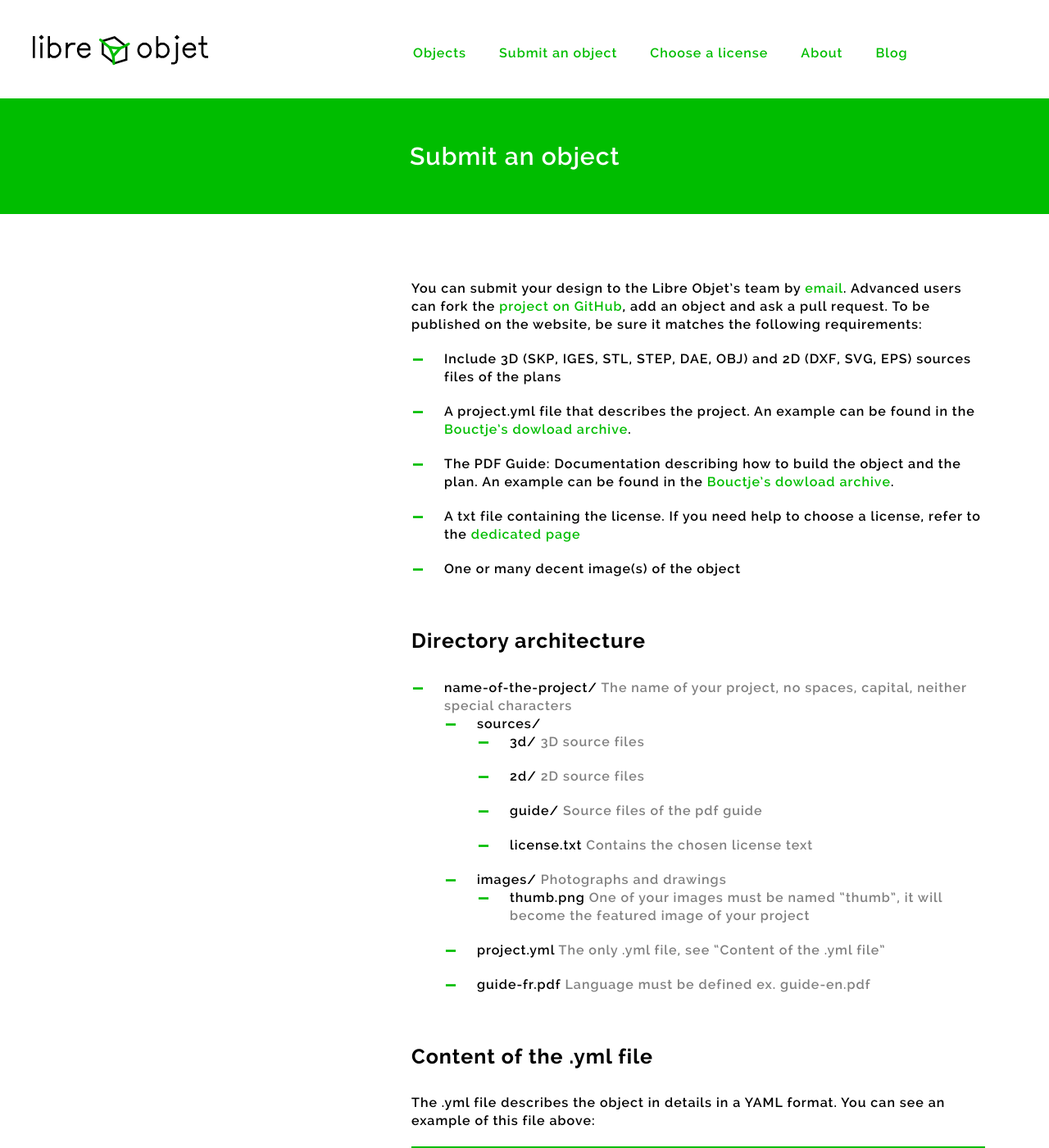
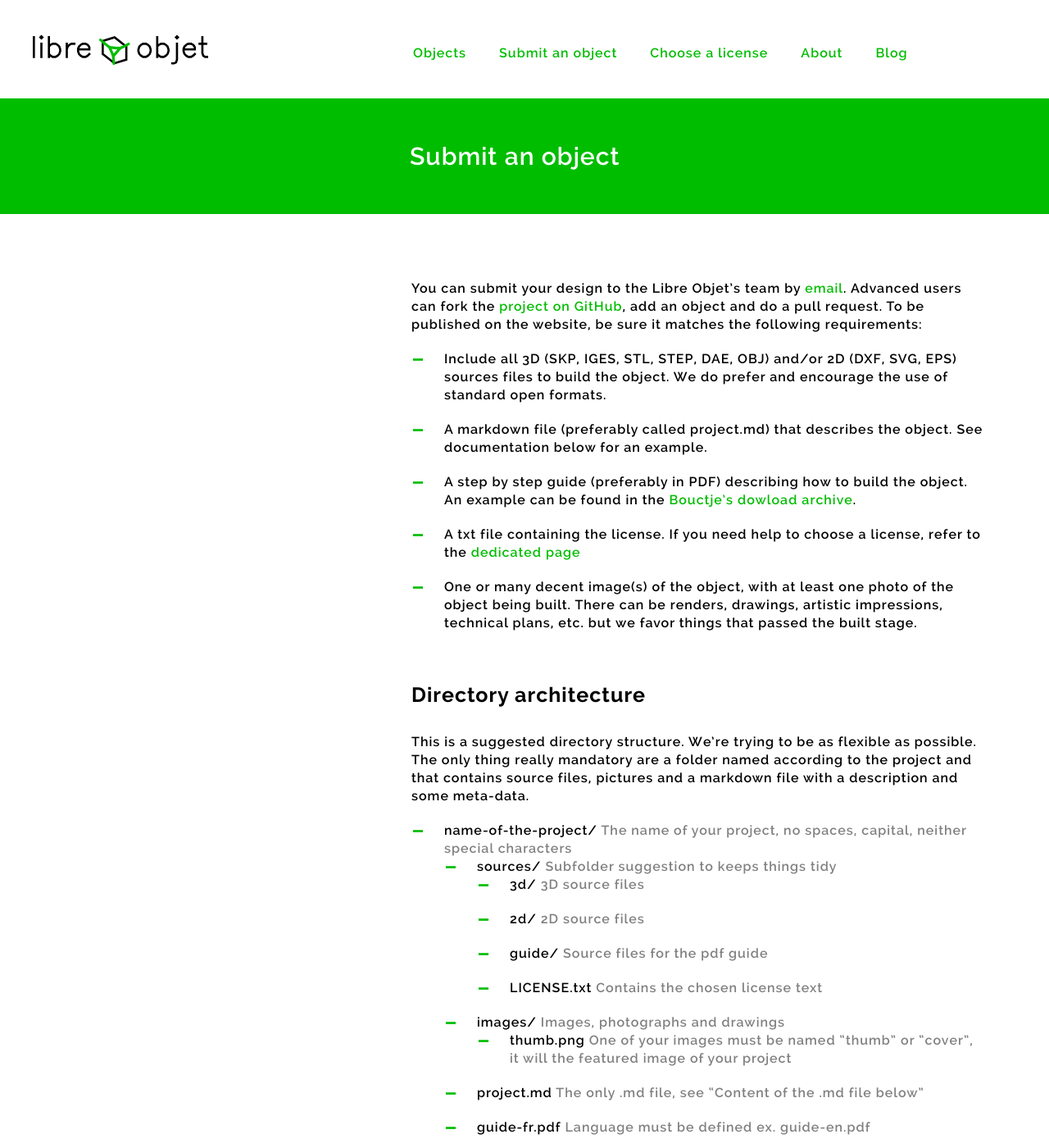
Before and after one commit to libreobjet/libreobjet.github.io, a Jekyll site: the page built from submit.md, in a window 1280 px wide and 1400 px high. Shown: the whole window at 82% size. Built offline with Jekyll 4.4.1, drawn with Linux system fonts in a browser that asks for light colours; some of the changed text lies outside the part shown.

Commit message:
updated submit with new rules

````diff
--- a/submit.md
+++ b/submit.md
@@ -3,53 +3,53 @@ title: Submit an object
 layout: default
 ---
 You can submit your design to the Libre Objet’s team by [email](mailto:hello@libreobjet.org).
-Advanced users can fork the [project on GitHub](https://github.com/libreobjet/libreobjet.org), add an object and ask a pull request. To be published on the website, be sure it matches the following requirements:
+Advanced users can fork the [project on GitHub](https://github.com/libreobjet/libreobjet.org), add an object and do a pull request. To be published on the website, be sure it matches the following requirements:
 
-- Include 3D (SKP, IGES, STL, STEP, DAE, OBJ) and 2D (DXF, SVG, EPS) sources files of the plans
-- A project.yml file that describes the project. An example can be found in the [Bouctje’s dowload archive](http://libreobjet.org/objects/bouctje/).
-- The PDF Guide: Documentation describing how to build the object and the plan. An example can be found in the [Bouctje’s dowload archive](http://libreobjet.org/objects/bouctje/).
+- Include all 3D (SKP, IGES, STL, STEP, DAE, OBJ) and/or 2D (DXF, SVG, EPS) sources files to build the object. We do prefer and encourage the use of standard open formats.
+- A markdown file (preferably called project.md) that describes the object. See documentation below for an example.
+- A step by step guide (preferably in PDF) describing how to build the object. An example can be found in the [Bouctje’s dowload archive](http://libreobjet.org/objects/bouctje/).
 - A txt file containing the license. If you need help to choose a license, refer to the [dedicated page](http://libreobjet.org/licenses/)
-- One or many decent image(s) of the object
+- One or many decent image(s) of the object, with at least one photo of the object being built. There can be renders, drawings, artistic impressions, technical plans, etc. but we favor things that passed the built stage.
 
 ## Directory architecture
+This is a suggested directory structure. We're trying to be as flexible as possible. The only thing really mandatory are a folder named according to the project and that contains source files, pictures and a markdown file with a description and some meta-data.
 
 - name-of-the-project/ *The name of your project, no spaces, capital, neither special characters*
-  - sources/
+  - sources/ *Subfolder suggestion to keeps things tidy*
     - 3d/ *3D source files*
     - 2d/ *2D source files*
-    - guide/ *Source files of the pdf guide*
-    - license.txt *Contains the chosen license text*
-  - images/ *Photographs and drawings*
-    - thumb.png *One of your images must be named “thumb”, it will become the featured image of your project*
-  - project.yml *The only .yml file, see “Content of the .yml file”*
+    - guide/ *Source files for the pdf guide*
+    - LICENSE.txt *Contains the chosen license text*
+  - images/ *Images, photographs and drawings*
+    - thumb.png *One of your images must be named “thumb” or "cover", it will the featured image of your project*
+  - project.md *The only .md file, see “Content of the .md file below”*
   - guide-fr.pdf *Language must be defined ex. guide-en.pdf*
 
-## Content of the .yml file
+## Content of the .md file
 
-The .yml file describes the object in details in a YAML format.
-You can see an example of this file above:
+The .md file describes the object in details with a markdown syntax.
+Copy paste the text below and fill in the gaps.
+```
+---
+object_name: # Obviously, the object name
+designer: #full name of the designer(s)
+builder: #full name of builder(s) [Miguel Van Steenbrugge, Mr Builder, Another Builder]
+category: Side Table & Bookstand
+tags: # a list of tags
+overall_size: # overall size of the object ex: 830 x 400 x 410 mm
+creation_date: # Creation date in the form o YYYY-MM-DD
+contributors: # list of contributors
+derived_from: # Name of the object it was derived from (in case of remixes)
+original_designer: # Name of the previous designers (in case of remixes)
+realisation_place: # Location where teh object was created
+required_hardware: # list of tools necessary for construction ex: [Drill, Screw Driver, Saw]
+materials: # List of materials
+license: # Name of the license
+client: # Name(s) of the client
+---
+Write freely about the object. You might want to answer questions like: Why was it created? For what purpose? How is it best used or done? In case of derivatives, what is different from the previous versions? etc.
 
-    object_name: BoBouctje
-    designer: Miguel Van Steenbrugge
-    builder: [Miguel Van Steenbrugge, Mr Builder, Another Builder]
-    category: Side Table & Bookstand
-    tags: wood
-    overall_size: 830 x 400 x 410 mm
-    creation_date: 09-2013
-    contributors: none
-    derived_from: Bouctje
-    original_designer: Mathieu Gabiot
-    realisation_place: RealizeBxl
-    required_hardware: [Drill, Screw Driver, Saw]
-    materials: OSB panel
-    license: Free Art Licence
-    client: Workshop Libre Objet
-    improvement: Addition of a side table to the bookstand but conceived as one single entity
-    advantage: Increase of functionality
-    disadvantage: Less portable
-    terms_of_use: Socializing
+Write here using the [Markdown](https://en.wikipedia.org/wiki/Markdown) syntax, make links and lists.
 
-    content: >
-      Free description of your project. You can write here using the [Markdown](https://en.wikipedia.org/wiki/Markdown) syntax, make links and lists.
-
-      Leave a blank line to begin a new paragraph.
+Leave a blank line to begin a new paragraph.
+```
````
